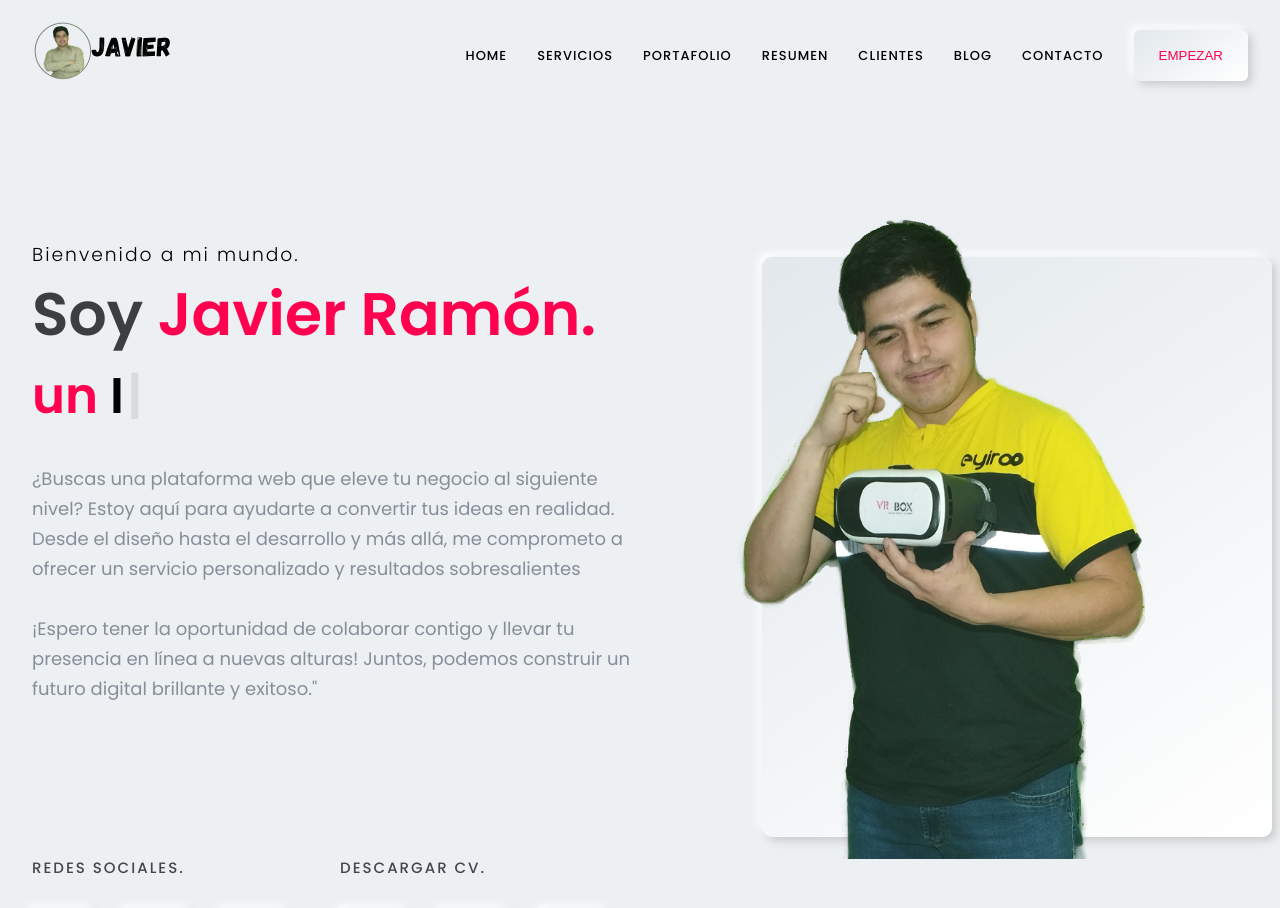
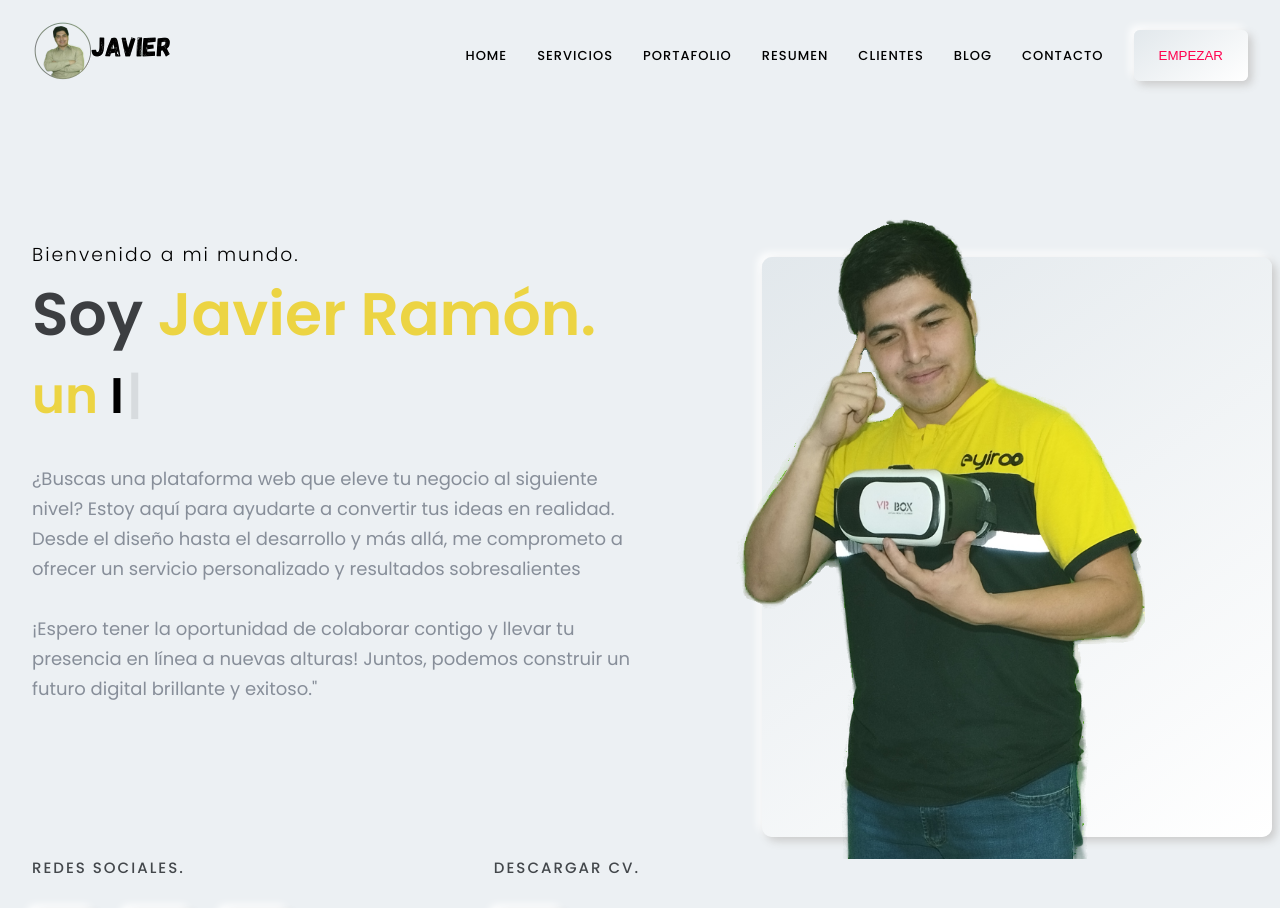
Before and after one commit to JavierRamon-eyiroo/portafolio-react-javierramon, a React (Create React App) app: page / in a window 1280 px wide. Shown: the top 908 px of the page. Built offline with nearby package versions, Linux system fonts and the light colour scheme.

Commit message:
"Cambiamos el color a amarillo "

```diff
--- a/src/Components/Hero/Home.css
+++ b/src/Components/Hero/Home.css
@@ -11,12 +11,12 @@
 }
 
 .hero h1 span {
-  color: #ff014f;
+  color: #ecd443;
 }
 .hero h2 {
   font-size: 50px;
   font-weight: bold;
-  color: #ff014f;
+  color: #ecd443;
 }
 .hero h2 span {
   color: black;
--- a/src/Components/Hero/Home.js
+++ b/src/Components/Hero/Home.js
@@ -2,8 +2,6 @@ import React from "react"
 import "./Home.css"
 import hero from "../pic/hero.png"
 import skill1 from "../pic/skill1.png"
-import skill2 from "../pic/skill2.png"
-import skill3 from "../pic/skill3.png"
 import { Typewriter } from "react-simple-typewriter"
 
 const Home = () => {
@@ -47,12 +45,7 @@ const Home = () => {
                 <button className='btn_shadow'>
                   <img src={skill1} alt='' />
                 </button>
-                <button className='btn_shadow'>
-                  <img src={skill2} alt='' />
-                </button>
-                <button className='btn_shadow'>
-                  <img src={skill3} alt='' />
-                </button>
+
               </div>
             </div>
           </div>
```
